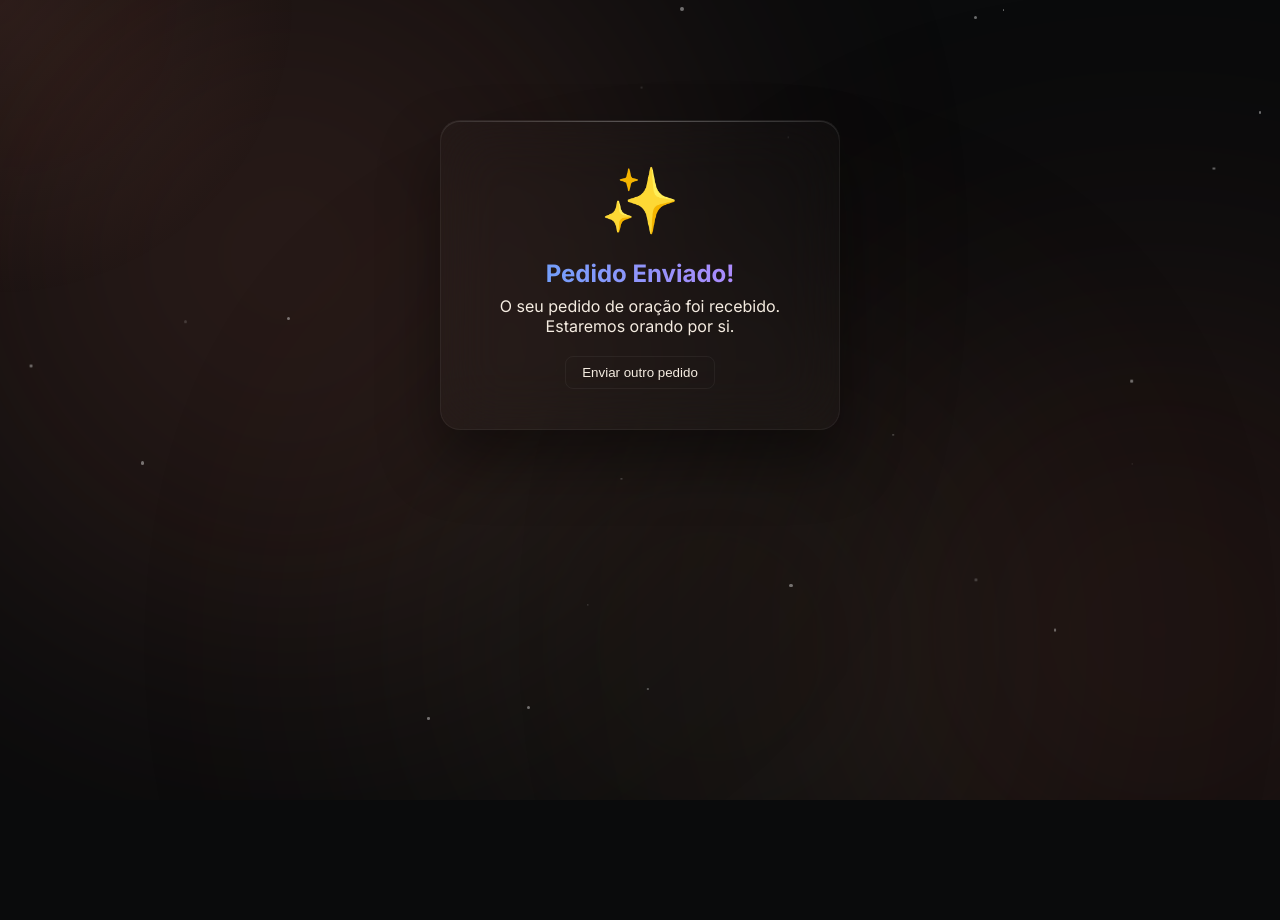
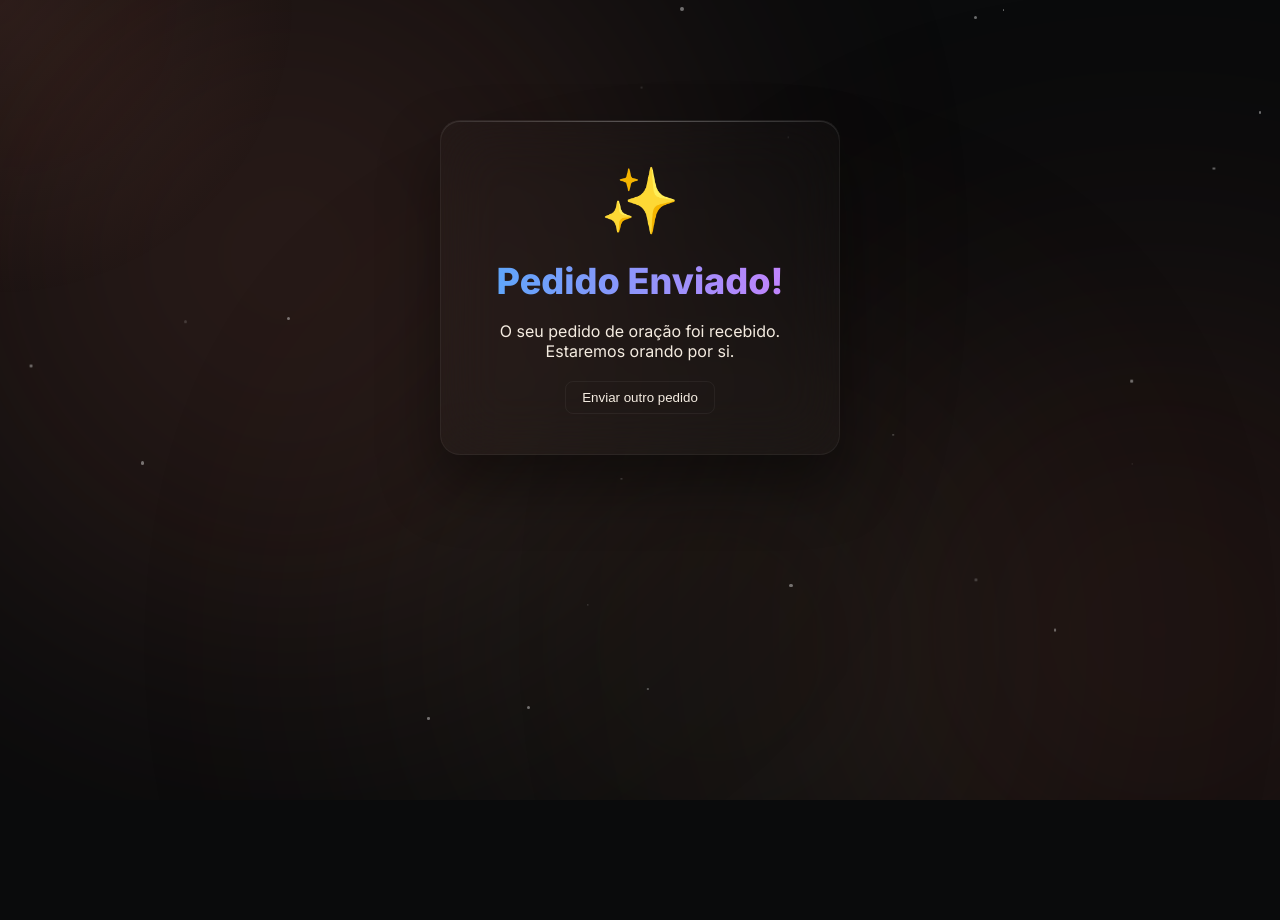
Before and after one commit to jtaxo/prayers-app, a Flask app: page /success in a window 1280 px wide. Run offline with Flask 3, Linux system fonts and the light colour scheme; some libraries are stand-ins or nearby versions.

Commit message:
Apply text gradient to headings in success, admin and login

```diff
--- a/templates/admin.html
+++ b/templates/admin.html
@@ -22,7 +22,7 @@
 
     <div class="container admin-container">
         <div class="header-actions">
-            <h1>Dashboard de Orações</h1>
+            <h1 class="text-gradient" style="margin-bottom: 0;">Dashboard de Orações</h1>
             <button onclick="window.location.href='/'" class="btn-secondary">
                 Ir para o Formulário
             </button>
--- a/templates/login.html
+++ b/templates/login.html
@@ -21,7 +21,7 @@
     </div>
 
     <div class="container glass-card" style="margin: 15vh auto;">
-        <h2 style="font-size: 24px; font-weight: 700; margin-bottom: 8px;">Acesso Restrito</h2>
+        <h2 class="text-gradient" style="font-size: 28px; font-weight: 800; margin-bottom: 8px;">Acesso Restrito</h2>
         <p style="color: var(--text-muted); font-size: 14px; margin-bottom: 24px;">Introduza a palavra-passe para aceder ao Dashboard.</p>
 
         {% if error %}
--- a/templates/success.html
+++ b/templates/success.html
@@ -20,8 +20,8 @@
 
     <div class="container glass-card" style="margin: 15vh auto;">
         <span class="success-icon">✨</span>
-        <h1>Pedido Enviado!</h1>
-        <p class="subtitle" style="margin-bottom: 20px;">O seu pedido de oração foi recebido. Estaremos orando por si.</p>
+        <h1 class="text-gradient" style="font-size: 36px; font-weight: 800;">Pedido Enviado!</h1>
+        <p class="subtitle" style="margin-bottom: 20px; margin-top: 10px;">O seu pedido de oração foi recebido. Estaremos orando por si.</p>
 
         <button onclick="window.location.href='/'" class="btn-secondary">Enviar outro pedido</button>
     </div>
```
